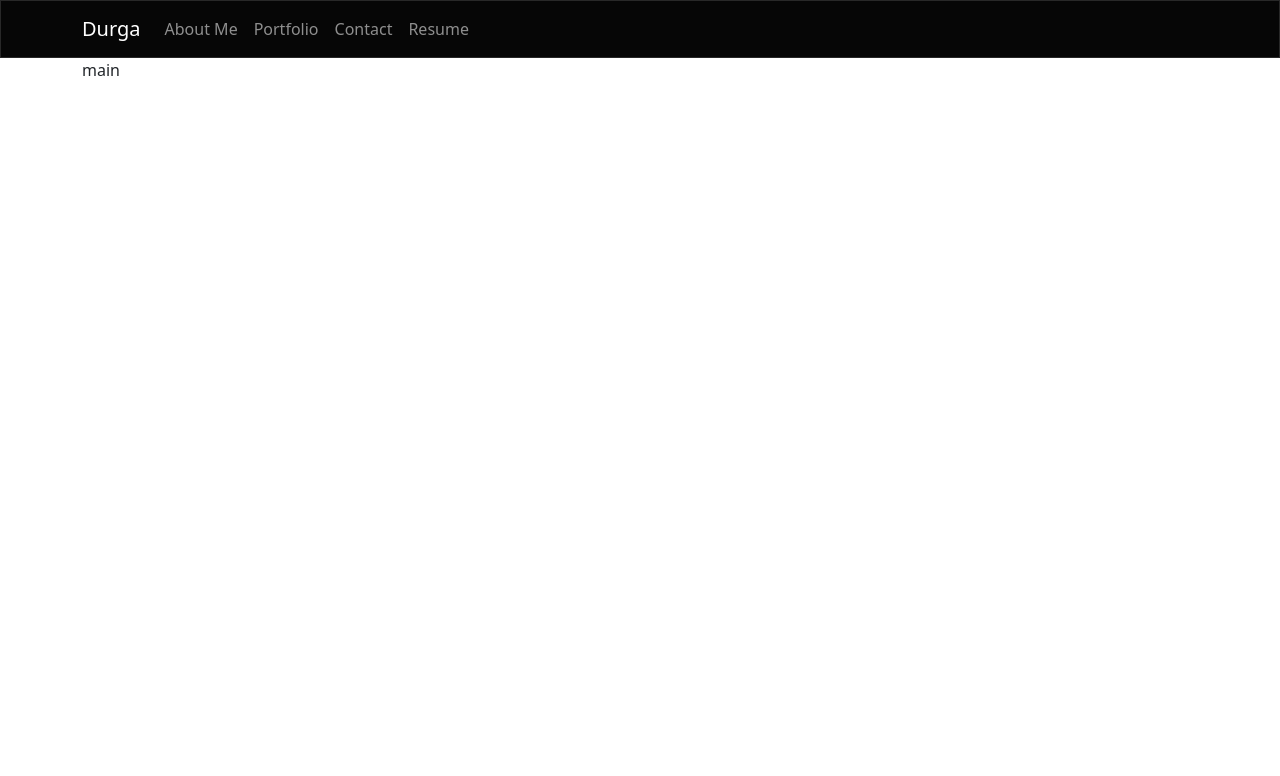
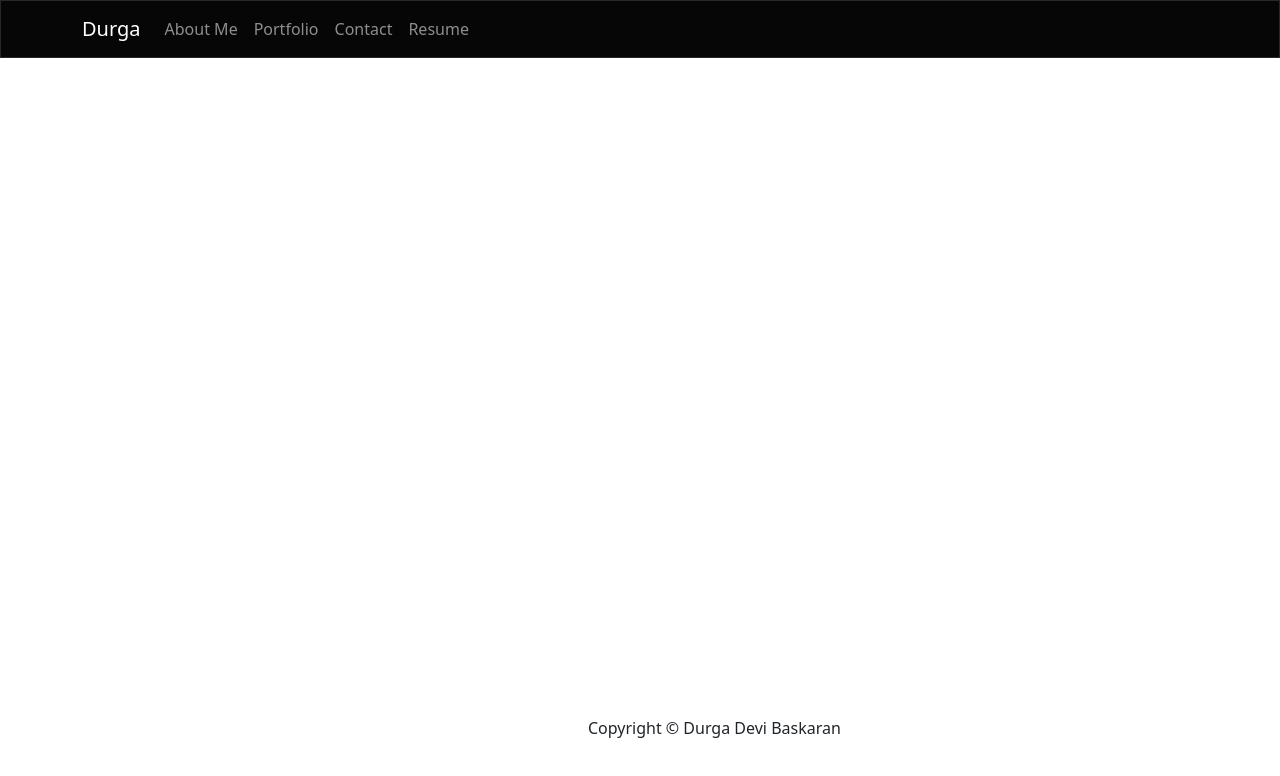
Before and after one commit to Durgavino/Portfolio-React, a React (Create React App) app: page / in a window 1280 px wide. Shown: the top 776 px of the page. Built offline with nearby package versions, Linux system fonts and the light colour scheme.

Commit message:
added Footer

```diff
--- a/src/App.css
+++ b/src/App.css
@@ -1,4 +1,4 @@
-.App {
+/* .App {
   text-align: center;
 }
 
@@ -36,3 +36,4 @@
     transform: rotate(360deg);
   }
 }
+ */
--- a/src/App.js
+++ b/src/App.js
@@ -3,6 +3,7 @@
 import React from "react";
 import { Container } from 'react-bootstrap'
 import Header from './Components/Header';
+import Footer from './Components/Footer';
 
 //import 'bootstrap/dist/css/bootstrap.min.css';
 
@@ -13,10 +14,10 @@ function App() {
       <Header />
       <main>
         <Container>
-        main
+
         </Container>
 
-
+       <Footer />
       </main>
       </>
       )
--- /dev/null
+++ b/src/Components/Footer.js
@@ -0,0 +1,19 @@
+import React from "react";
+import { Col, Container, Row } from "react-bootstrap";
+
+const Footer=()=>{
+    return(
+        <footer>
+            <Container>
+                <Row>
+                    <Col className='text-center py-3'>
+                        Copyright &copy; Durga Devi Baskaran
+                    </Col>
+                </Row>
+            </Container>
+        </footer>
+    )
+}
+
+
+export default Footer
--- a/src/index.css
+++ b/src/index.css
@@ -1,13 +1,26 @@
-body {
+main{
+  min-height: 80vh;
+}
+/* .col{
+  padding-bottom: 50px;
+} */
+footer{
+  bottom: 0;
+  height: 100px;
+  position: absolute;
+  justify-content: center;
+  padding-left: 45%;
+}
+/* body {
   margin: 0;
   font-family: -apple-system, BlinkMacSystemFont, 'Segoe UI', 'Roboto', 'Oxygen',
     'Ubuntu', 'Cantarell', 'Fira Sans', 'Droid Sans', 'Helvetica Neue',
     sans-serif;
   -webkit-font-smoothing: antialiased;
   -moz-osx-font-smoothing: grayscale;
-}
+} */
 
-code {
+/* code {
   font-family: source-code-pro, Menlo, Monaco, Consolas, 'Courier New',
     monospace;
-}
+} */
```
